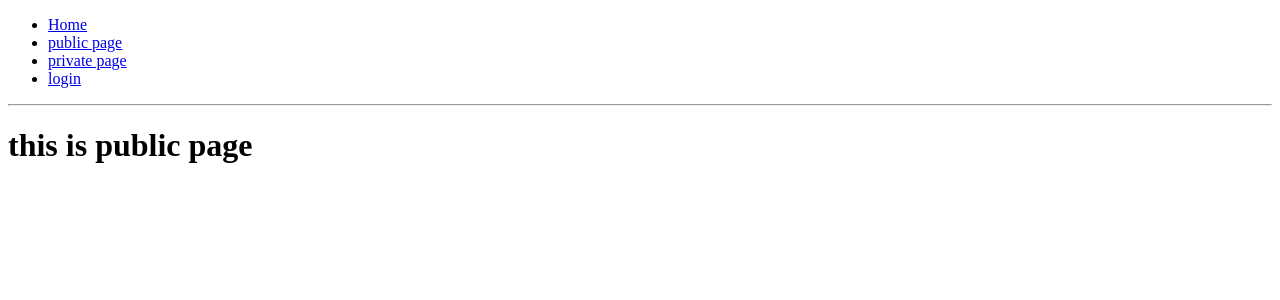
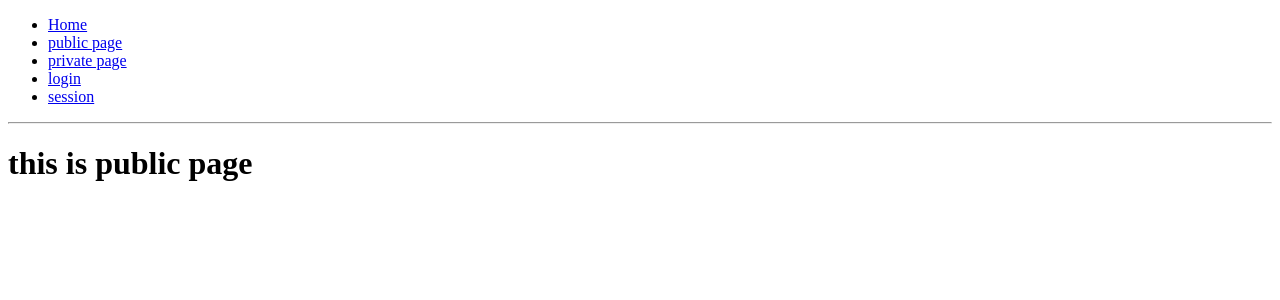
Before and after one commit to greenpea88/login-with-flask, a Flask app: page /main/public in a window 1280 px wide. Shown: the top 300 px of the page. Run offline with Flask 2, Linux system fonts and the light colour scheme.

Commit message:
:sparkles: NEW: use session

```diff
--- /dev/null
+++ b/login/extentions.py
@@ -0,0 +1,3 @@
+from flask_login import LoginManager
+
+login_manager = LoginManager()
--- a/session/main/__init__.py
+++ b/login/main/__init__.py
@@ -1,13 +1,20 @@
-from flask import Blueprint, render_template
+from flask import Blueprint, render_template, session
 
 main = Blueprint('main', __name__)
 
 
 @main.route('/public')
 def public_page():
+    session['page'] = 'public'
     return render_template('main/public.html')
 
 
 @main.route('private')
 def private_page():
+    session['page'] = 'private'
     return render_template('main/private.html')
+
+
+@main.route('session')
+def session_page():
+    return render_template('main/session.html')
--- a/session/templates/_layouts/base.html
+++ b/login/templates/_layouts/base.html
@@ -18,6 +18,9 @@
     <li>
         <a href="{{ url_for('auth.login') }}">login</a>
     </li>
+    <li>
+        <a href="{{ url_for('main.session_page') }}">session</a>
+    </li>
 </ul>
 <hr/>
 <div>
--- /dev/null
+++ b/login/templates/main/session.html
@@ -0,0 +1,5 @@
+{% extends './_layouts/base.html' %}
+{% block main %}
+<h1>this is session page</h1>
+<pre>{{ session }}</pre>
+{% endblock %}
--- a/pyproject.toml
+++ b/pyproject.toml
@@ -3,7 +3,7 @@ name = "session_login"
 version = "0.1.0"
 description = ""
 authors = ["Your Name <you@example.com>"]
-packages = [{include = "session"}]
+packages = [{include = "login"}]
 
 [tool.poetry.dependencies]
 python = "^3.9"
--- a/wsgi.py
+++ b/wsgi.py
@@ -1,3 +1,3 @@
-from session import create_app
+from login import create_app
 
 application = create_app()
```
Also changed, not shown: login/__init__.py (renamed from session/__init__.py, +14 -2 lines), login/auth/__init__.py (renamed from session/auth/__init__.py), login/models.py (renamed from session/models.py), login/templates/auth/login.html (renamed from session/templates/auth/login.html), login/templates/index.html (renamed from session/templates/index.html), login/templates/main/private.html (renamed from session/templates/main/private.html), login/templates/main/public.html (renamed from session/templates/main/public.html), session/extentions.py (deleted).
